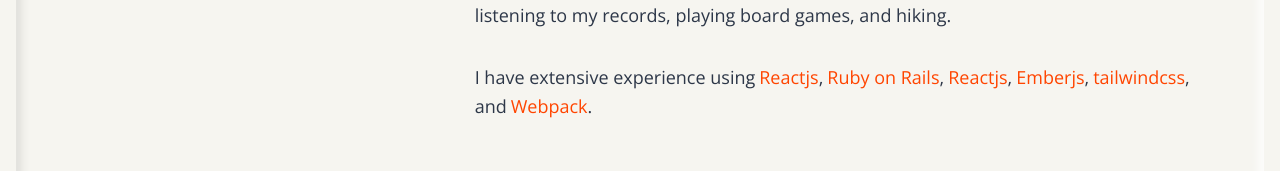
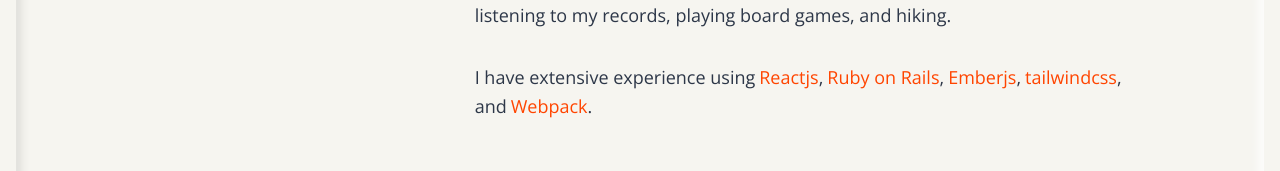
Before and after one commit to dcaccavano/personal-site, a React (Create React App) app: page / in a window 1280 px wide. Shown: the part 225-396 px from the top of the page. Built offline with nearby package versions, Linux system fonts and the light colour scheme.

Commit message:
remove bad link

```diff
--- a/src/App.js
+++ b/src/App.js
@@ -47,10 +47,6 @@
               </a>
               ,
               <a href="https://emberjs.com/" target="_blank" rel="noopener noreferrer" className="ml-1 text-main hover:underline">
-                Reactjs
-              </a>
-              ,
-              <a href="https://reactjs.org/" target="_blank" rel="noopener noreferrer" className="ml-1 text-main hover:underline">
                 Emberjs
               </a>
               ,
```
